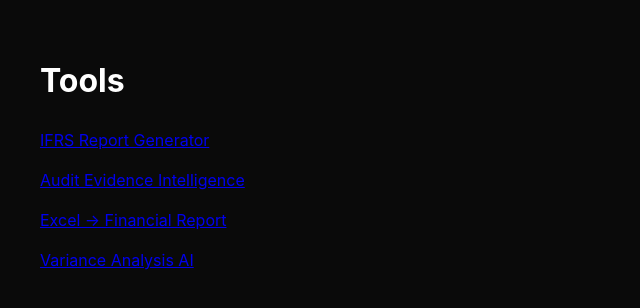
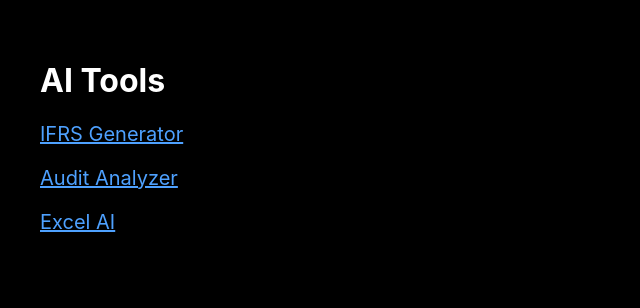
Before and after one commit to marinofecal/skynet-final, a Next.js app: page /tools in a window 1280 px wide. Shown: the top 308 px of the page, without its empty margins (0-640 px from the left). Built offline with nearby package versions, Linux system fonts and the light colour scheme.

Commit message:
Update page.jsx

```diff
--- a/app/tools/page.jsx
+++ b/app/tools/page.jsx
@@ -1,21 +1,21 @@
 export default function ToolsPage() {
+  const tools = [
+    { name: "IFRS Generator", path: "/tools/ifrs" },
+    { name: "Audit Analyzer", path: "/tools/audit" },
+    { name: "Excel AI", path: "/tools/excel" },
+  ];
+
   return (
-    <div style={{
-      background: "#0a0a0a",
-      color: "white",
-      minHeight: "100vh",
-      padding: 40
-    }}>
-      <h1 style={{ fontSize: 32, marginBottom: 30 }}>
-        Tools
-      </h1>
+    <main style={{ padding: "40px", background: "#000", color: "#fff", minHeight: "100vh" }}>
+      <h1>AI Tools</h1>
 
-      <div style={{ display: "grid", gap: 20 }}>
-        <a href="/tools/ifrs">IFRS Report Generator</a>
-        <a href="/tools/audit">Audit Evidence Intelligence</a>
-        <a href="/tools/excel">Excel → Financial Report</a>
-        <a href="/tools/variance">Variance Analysis AI</a>
-      </div>
-    </div>
+      {tools.map((tool) => (
+        <div key={tool.path} style={{ marginTop: "20px" }}>
+          <a href={tool.path} style={{ color: "#4ea1ff", fontSize: "20px" }}>
+            {tool.name}
+          </a>
+        </div>
+      ))}
+    </main>
   );
 }
```
